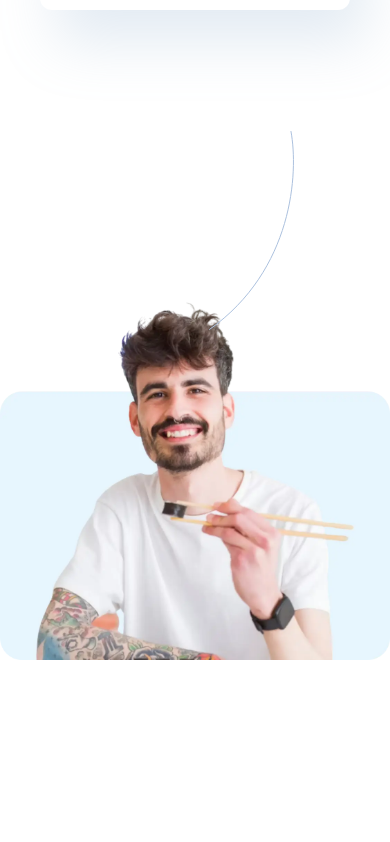
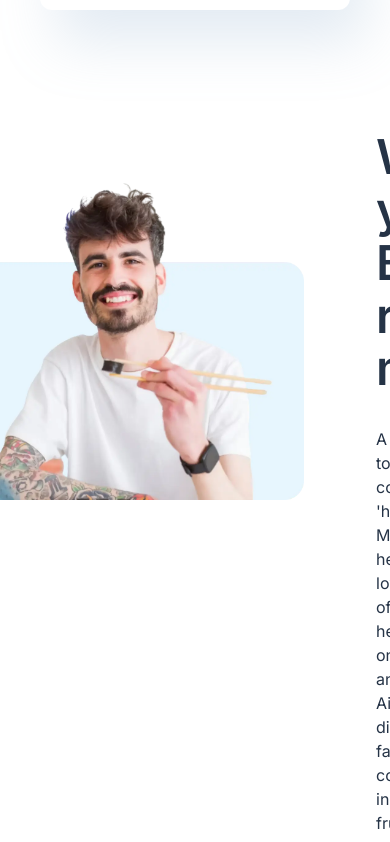
Before and after one commit to kobyrthr/bmi-calculator, a Next.js app: page / in a window 390 px wide. Shown: the part 1276-2118 px from the top of the page. Built offline with nearby package versions, Linux system fonts and the light colour scheme.

Commit message:
make bmi-result-section responsive

```diff
--- a/src/components/ui/bmi-result-section.jsx
+++ b/src/components/ui/bmi-result-section.jsx
@@ -6,21 +6,21 @@ import { Typography } from '@/components/ui/typography';
 
 const BMIResultSection = () => {
   return (
-    <section className="pt-40 pb-22">
-      <div className="mx-auto flex flex-row justify-between items-center max-w-[1160px] relative">
+    <section className="pt-0 xl:pt-40 pb-22">
+      <div className="max-xl:gap-18 pr-11 xl:pr-0 xl:mx-auto flex flex-row justify-between items-center w-full mx-auto max-w-[841px] xl:max-w-[1160px] relative">
         <Image
           src={LineLeft}
           alt="line-left"
           height={200}
           width={85}
-          className="absolute right-24 -top-40"
+          className="absolute hidden xl:block right-24 -top-40"
         />
         <Image
           src={ManEating}
           width={564}
           height={533}
           alt="man-eating"
-          className="self-start"
+          className="self-start w-[361px] h-[411px] object-contain xl:h-[533px] xl:w-[564px] -ml-10.5 xl:ml-0"
         />
         <div className="flex flex-col max-w-[465px] gap-8 relative self-end pb-11">
           <Typography type="preset-2" className="text-blue-900">
```
